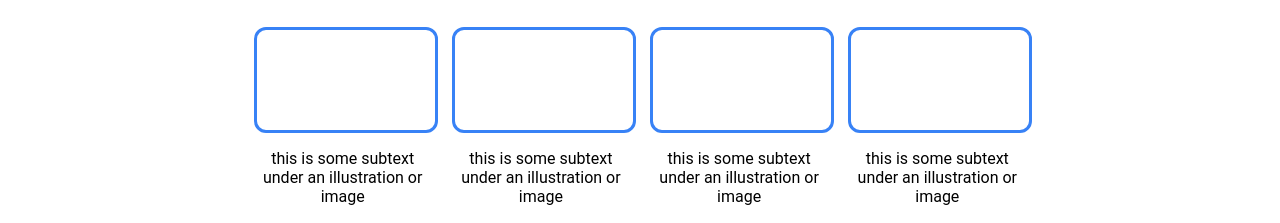
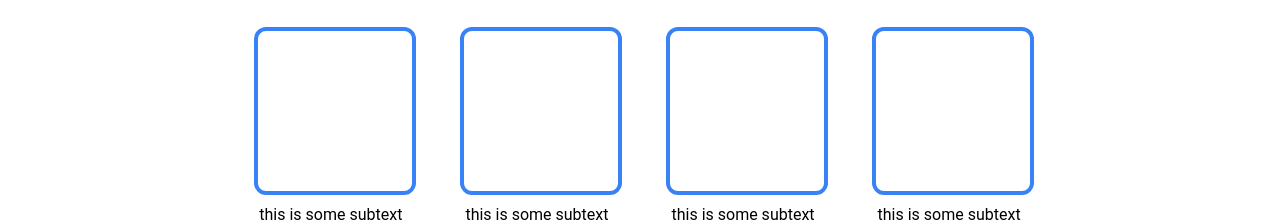
Before and after one commit to Hayden-Fade61/odin-landing, a plain HTML site: page index.html in a window 1280 px wide. Shown: the part 577-800 px from the top of the page. Drawn offline with Linux system fonts and the light colour scheme.

Commit message:
finalised

```diff
--- a/styles.css
+++ b/styles.css
@@ -1,7 +1,7 @@
 body {
     display: flex;
     flex-direction: column;
-    font-family: "Roboto", sans-serif;
+    font-family: "Roboto", "Tahoma", sans-serif;
     margin: 0;
     font-size: 16px;
 }
@@ -115,16 +115,27 @@ body {
     display: flex;
     height: 200px;
     justify-content: space-between;
+    padding: 0;
     gap: 20px;
     margin-left: 100px;
     margin-right: 100px;
+    margin-bottom: 10%;
+}
+
+.info-item {
+    width: 20%;
 }
 
 .info-image {
     width: 100%;
-    height: 50%;
-    border: 3px #3882f6 solid;
+    height: 80%;
+    border: 4px #3882f6 solid;
     border-radius: 12px;
+}
+
+.info-text {
+    margin-top: 10px;
+    text-align: center;
 }
 
 .quote {
```
